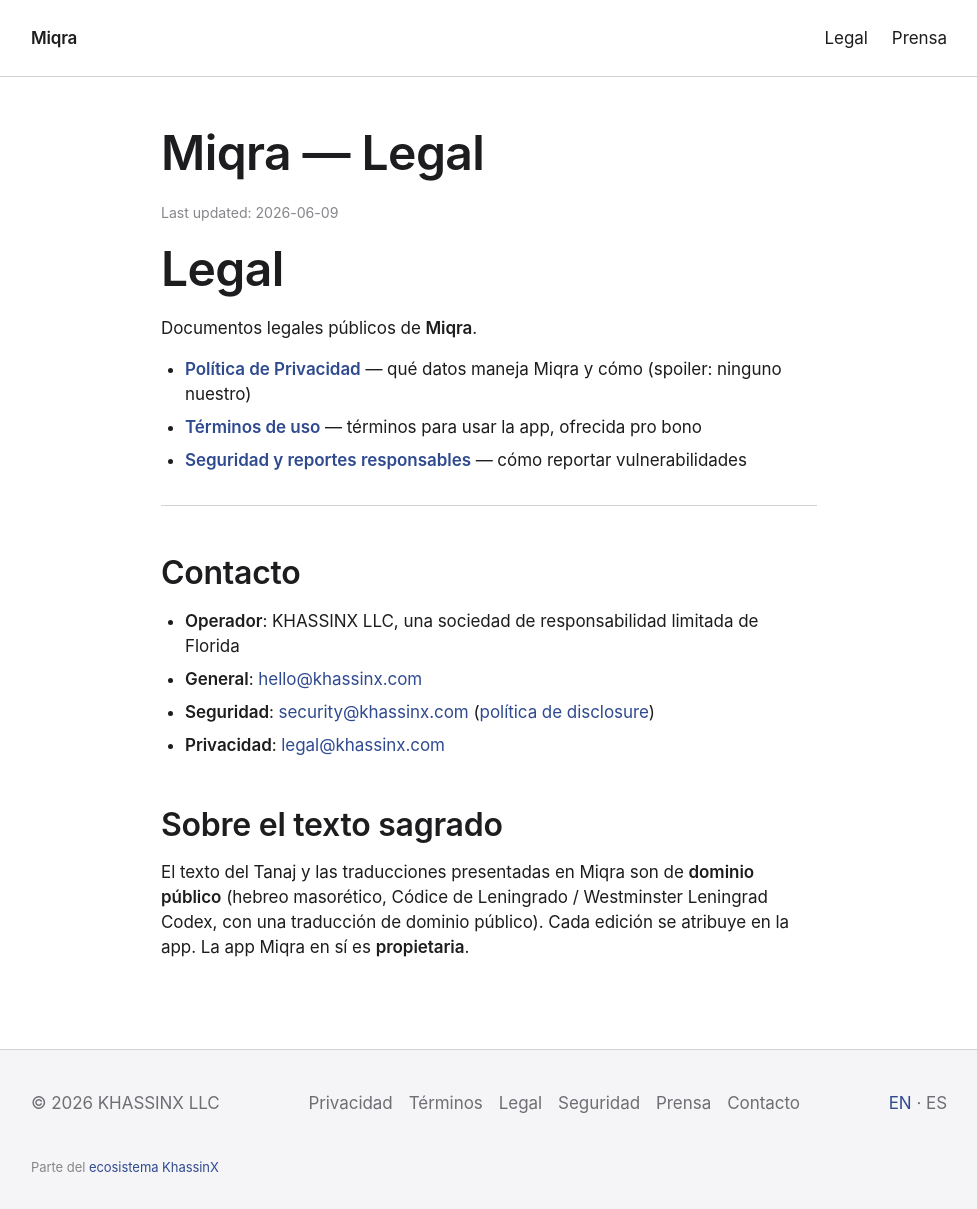
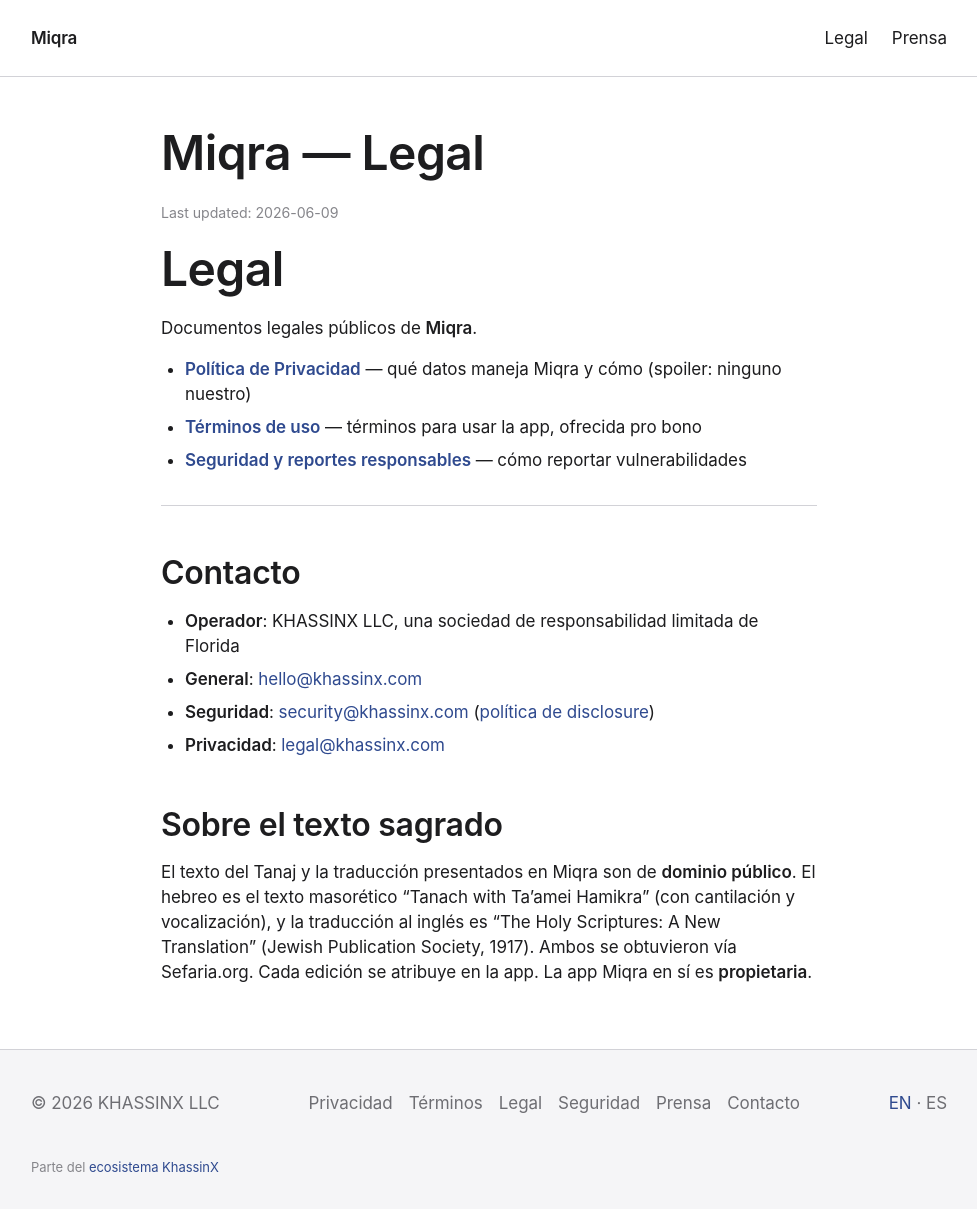
Before and after one commit to KhassinX/miqra-web, a Jekyll site: the page built from es/legal/index.md, in a window 1280 px wide and 1209 px high. Shown: the whole window, without its empty margins (151-1128 px from the left). Built offline with Jekyll 4.4.1, drawn with Linux system fonts in a browser that asks for light colours.

Commit message:
docs(legal): corregir procedencia — Tanach with Ta'amei Hamikra + JPS 1917 (NORMA 3)
La web acreditaba «Westminster Leningrad Codex», edición DESCARTADA por ser CC-BY-SA. Lo bundleado es el masorético «Tanach with Ta'amei Hamikra» + «The Holy Scriptures: A New Translation» (JPS 1917), ambos dominio público vía Sefaria.org. EN+ES, index+terms. Auditado por public-domain-licensing-steward.

Co-Authored-By: Claude Opus 4.8 (1M context) <noreply@anthropic.com>

```diff
--- a/es/legal/index.md
+++ b/es/legal/index.md
@@ -27,4 +27,4 @@ Documentos legales públicos de **Miqra**.
 
 ## Sobre el texto sagrado
 
-El texto del Tanaj y las traducciones presentadas en Miqra son de **dominio público** (hebreo masorético, Códice de Leningrado / Westminster Leningrad Codex, con una traducción de dominio público). Cada edición se atribuye en la app. La app Miqra en sí es **propietaria**.
+El texto del Tanaj y la traducción presentados en Miqra son de **dominio público**. El hebreo es el texto masorético "Tanach with Ta'amei Hamikra" (con cantilación y vocalización), y la traducción al inglés es "The Holy Scriptures: A New Translation" (Jewish Publication Society, 1917). Ambos se obtuvieron vía Sefaria.org. Cada edición se atribuye en la app. La app Miqra en sí es **propietaria**.
```
Also changed, not shown: es/legal/terms.md (+1 -1 lines), legal/index.md (+1 -1 lines), legal/terms.md (+1 -1 lines).
